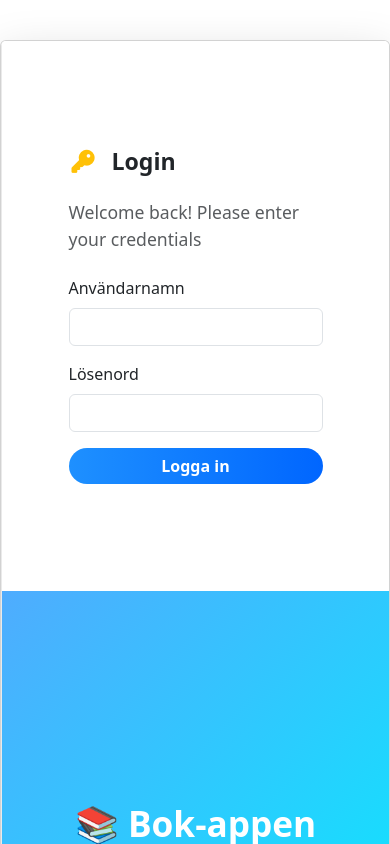
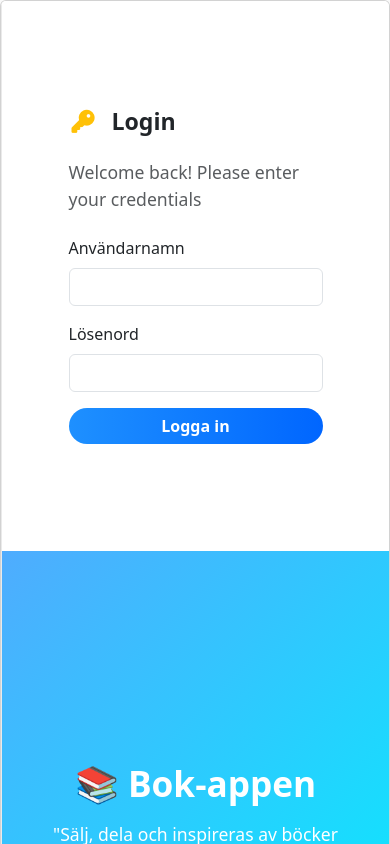
Before and after one commit to Jojje84/Bookapp, an Angular app in the folder Frontend/: page /login in a window 390 px wide. Shown: the top 844 px of the page. Built offline with nearby package versions, Linux system fonts and the light colour scheme.

Commit message:
frontend update mobile

```diff
--- a/Frontend/src/app/components/login/login.css
+++ b/Frontend/src/app/components/login/login.css
@@ -37,16 +37,17 @@
 }
 
 @media (max-width: 768px) {
-
-.login-card {
+  .login-card {
     border: none !important;
-    box-shadow: none  !important;;
-    background: transparent  !important;;
+    box-shadow: none !important;
+    background: transparent !important;
   }
 
   .d-flex.vh-100 {
-    align-items: flex-start !important; /* börja uppifrån istället för centrerat */
-    padding-top: 40px; /* lite luft från toppen */
+    display: block !important; /* istället för flex */
+    height: auto !important; /* tar bort 100% höjd */
+    align-items: initial !important;
+    padding-top: 0 !important; /* justera om du vill ha mer luft */
   }
 
   .col-md-6:last-child {
```
